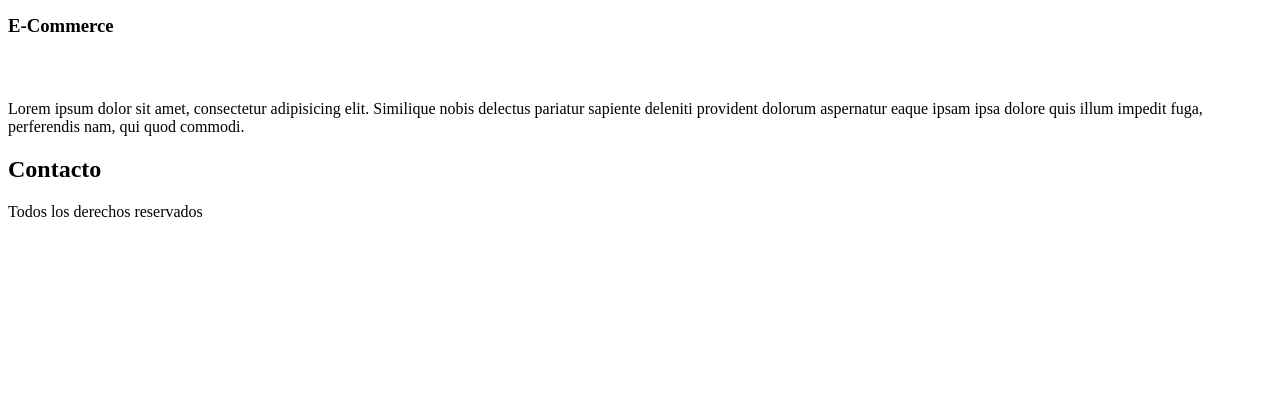
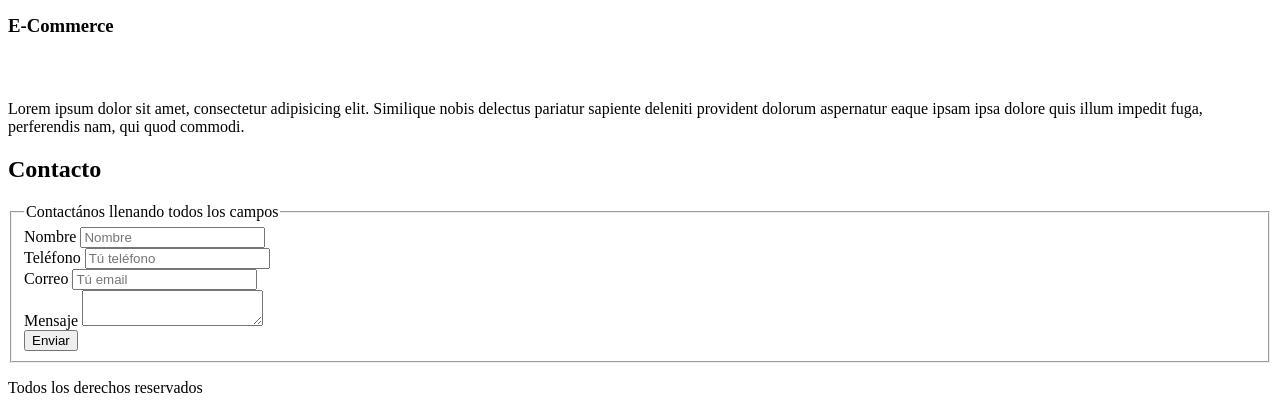
Before and after one commit to Caarl001/Freelancer, a plain HTML site: page index.html in a window 1280 px wide. Shown: the part 1515-1928 px from the top of the page. Before the commit the page ends 1752 px from the top, so only its background shows below. Drawn offline with Linux system fonts and the light colour scheme.

Commit message:
Formulario

```diff
--- a/index.html
+++ b/index.html
@@ -55,6 +55,36 @@
 
     <section>
         <h2>Contacto</h2>
+        <form>
+            <fieldset>
+                <legend>Contactános llenando todos los campos</legend>
+
+                <div>
+                    <label>Nombre</label>
+                    <input type="text" placeholder="Nombre">
+                </div>
+
+                <div>
+                    <label>Teléfono</label>
+                    <input type="tel" placeholder="Tú teléfono">
+                </div>
+
+                <div>
+                    <label>Correo</label>
+                    <input type="email" placeholder="Tú email">
+                </div>
+
+                <div>
+                    <label> Mensaje</label>
+                    <textarea></textarea>
+                </div>
+
+                <div>
+                    <input type="submit" value="Enviar">
+                </div>
+
+            </fieldset>
+        </form>
     </section>
 
     <footer>
```
